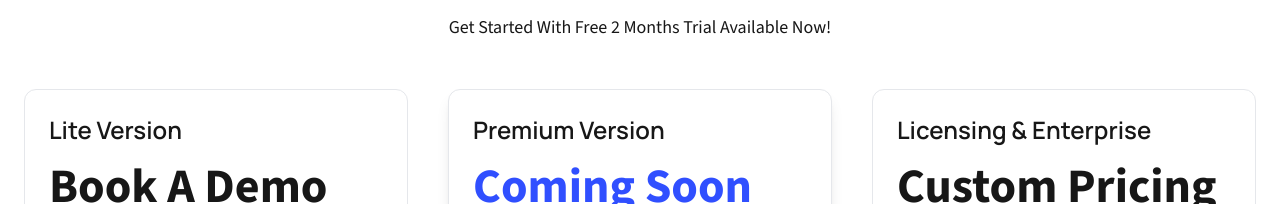
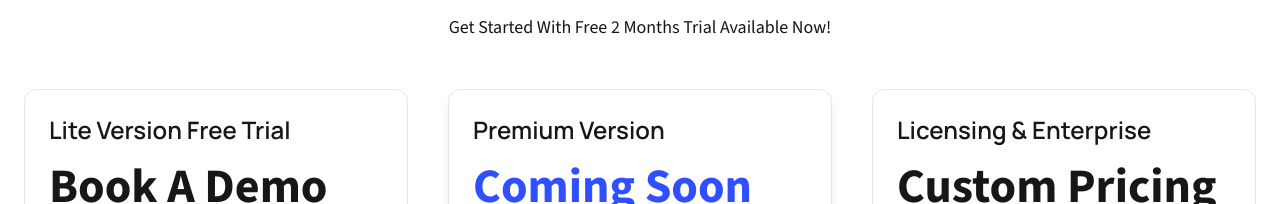
Before and after one commit to mahditasfin/butter-website-main, a Next.js app: page / in a window 1280 px wide. Shown: the part 3125-3329 px from the top of the page. Built offline with nearby package versions, Linux system fonts and the light colour scheme.

Commit message:
Update pricing.ts

```diff
--- a/src/data/pricing.ts
+++ b/src/data/pricing.ts
@@ -2,7 +2,7 @@ import { IPricing } from "@/types";
 
 export const tiers: IPricing[] = [
     {
-        name: 'Lite Version',
+        name: 'Lite Version Free Trial',
         price: 'Book A Demo',
         features: [
             'Automated Refund Management',
```
